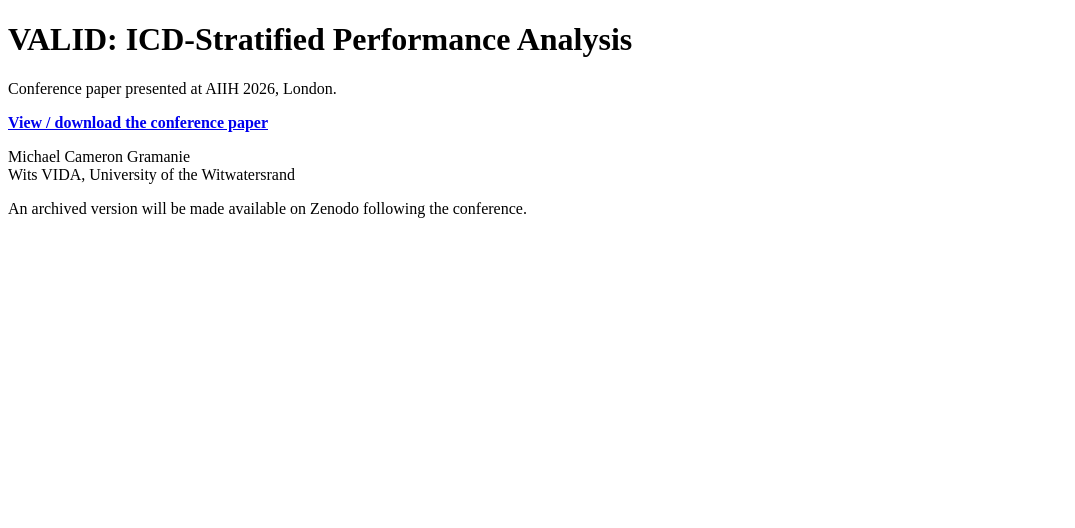
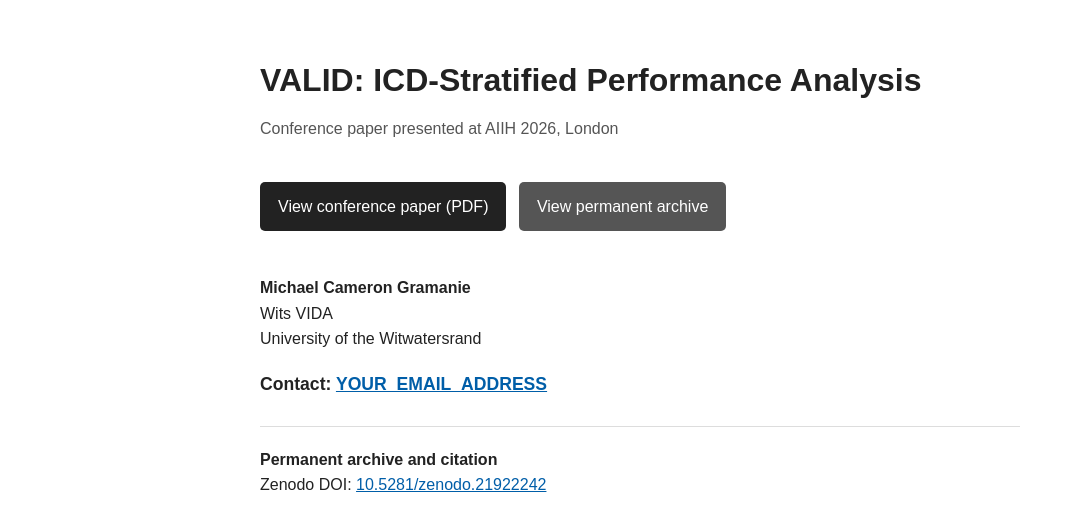
Before and after one commit to mcgramanie/research-site, a plain HTML site: page aiih-2026/index.html in a window 1280 px wide. Shown: the whole page, without its empty margins (0-1075 px from the left). Drawn offline with Linux system fonts and the light colour scheme.

Commit message:
Add Zenodo DOI

```diff
--- a/aiih-2026/index.html
+++ b/aiih-2026/index.html
@@ -3,30 +3,113 @@
 <head>
     <meta charset="UTF-8">
     <meta name="viewport" content="width=device-width, initial-scale=1.0">
-    <title>AIIH 2026 | VALID</title>
+
+    <title>AIIH 2026 | VALID ICD-Stratified Analysis</title>
+
+    <style>
+        body {
+            font-family: Arial, Helvetica, sans-serif;
+            max-width: 760px;
+            margin: 60px auto;
+            padding: 0 24px;
+            line-height: 1.6;
+            color: #222;
+        }
+
+        h1 {
+            line-height: 1.25;
+            margin-bottom: 12px;
+        }
+
+        .subtitle {
+            color: #555;
+            margin-bottom: 32px;
+        }
+
+        .button {
+            display: inline-block;
+            padding: 12px 18px;
+            margin: 8px 8px 8px 0;
+            background: #222;
+            color: white;
+            text-decoration: none;
+            border-radius: 5px;
+        }
+
+        .button:hover {
+            background: #444;
+        }
+
+        .secondary {
+            background: #555;
+        }
+
+        .details {
+            margin-top: 36px;
+        }
+
+        .email {
+            font-size: 1.1em;
+            font-weight: bold;
+        }
+
+        .doi {
+            margin-top: 28px;
+            padding-top: 20px;
+            border-top: 1px solid #ddd;
+        }
+
+        a {
+            color: #005ea8;
+        }
+    </style>
 </head>
+
 <body>
 
     <h1>VALID: ICD-Stratified Performance Analysis</h1>
 
-    <p>
-        Conference paper presented at AIIH 2026, London.
+    <p class="subtitle">
+        Conference paper presented at AIIH 2026, London
     </p>
 
     <p>
-        <a href="aiih-2026-paper.pdf">
-            <strong>View / download the conference paper</strong>
+        <a class="button" href="aiih-2026-paper.pdf">
+            View conference paper (PDF)
+        </a>
+
+        <a class="button secondary"
+           href="https://doi.org/10.5281/zenodo.21922242"
+           target="_blank"
+           rel="noopener">
+            View permanent archive
         </a>
     </p>
 
-    <p>
-        Michael Cameron Gramanie<br>
-        Wits VIDA, University of the Witwatersrand
-    </p>
+    <div class="details">
+        <p>
+            <strong>Michael Cameron Gramanie</strong><br>
+            Wits VIDA<br>
+            University of the Witwatersrand
+        </p>
 
-    <p>
-        An archived version will be made available on Zenodo following the conference.
-    </p>
+        <p class="email">
+            Contact:
+            <a href="mailto:YOUR_EMAIL_ADDRESS">
+                YOUR_EMAIL_ADDRESS
+            </a>
+        </p>
+    </div>
+
+    <div class="doi">
+        <strong>Permanent archive and citation</strong><br>
+        Zenodo DOI:
+        <a href="https://doi.org/10.5281/zenodo.21922242"
+           target="_blank"
+           rel="noopener">
+            10.5281/zenodo.21922242
+        </a>
+    </div>
 
 </body>
 </html>
```
